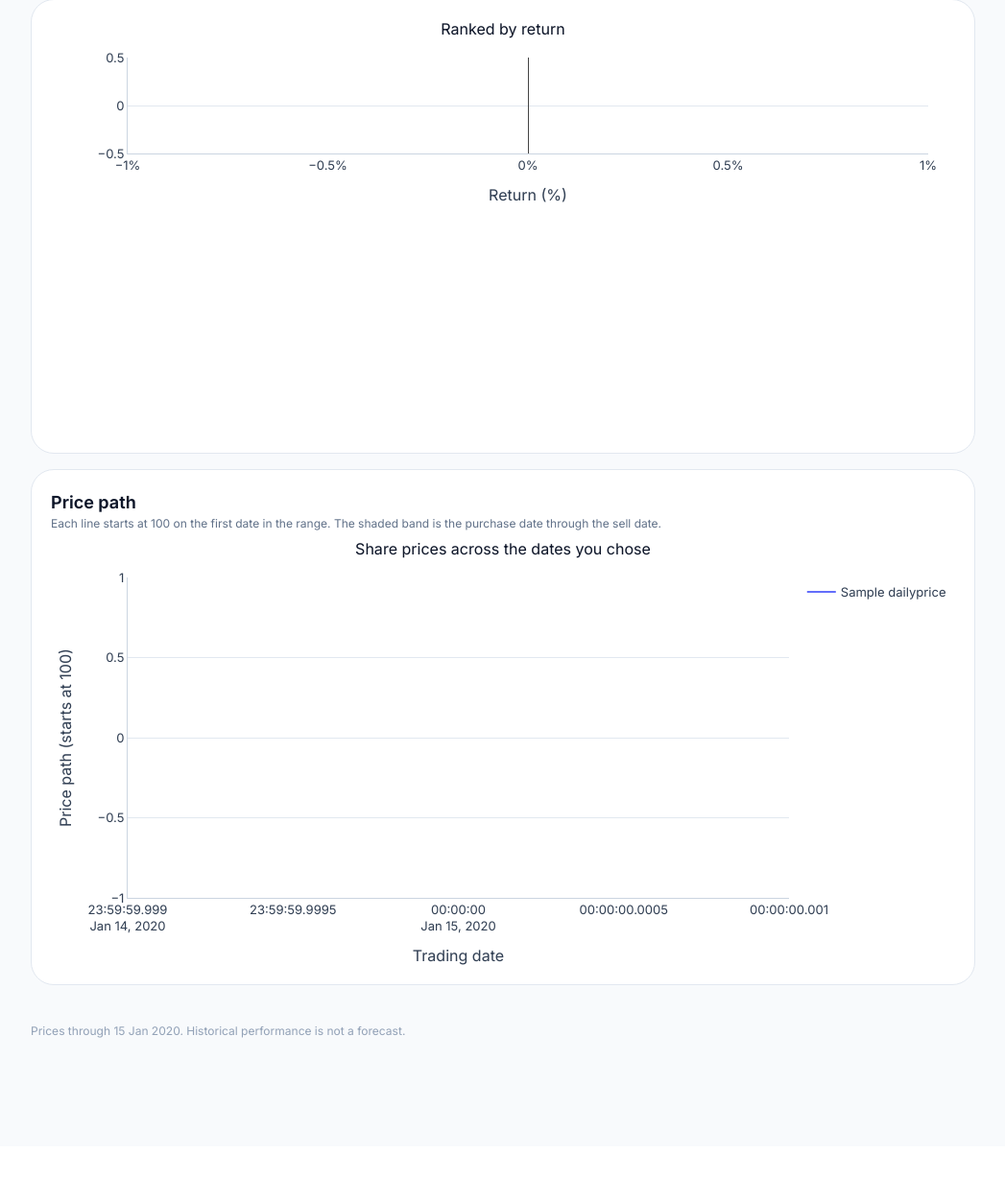
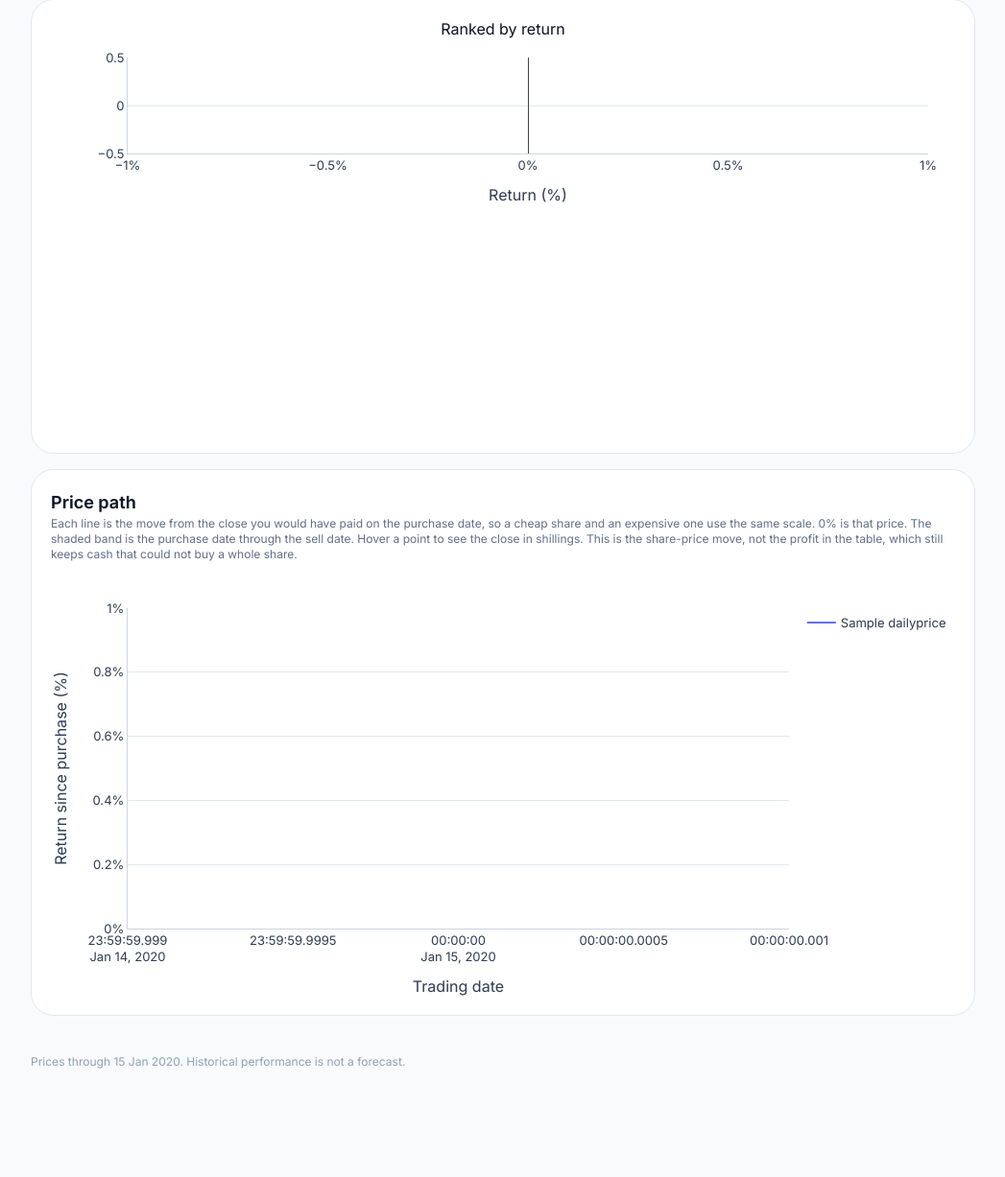
Before and after one commit to matinde/nse, a Django app: page /?section=simulate in a window 1280 px wide. Shown: the part 806-2033 px from the top of the page at 96% size, without its empty margins (232-1279 px from the left). Before the commit the page ends 1888 px from the top, so only its background shows below. Run offline with Django 3.2, Linux system fonts and the light colour scheme; a user stored in the database is signed in; tables that the repository leaves empty hold one stand-in row (values such as "Sample post"); parts of the project's set-up code (start-up, migrations or seed data) failed here and were passed over; some libraries are stand-ins or nearby versions.

Commit message:
Changed Price path Graph

```diff
--- a/platform/market/services/explore.py
+++ b/platform/market/services/explore.py
@@ -232,6 +232,37 @@
     return window
 
 
+def return_window(frame, codes, start, end, purchase):
+    """Percent change from the same close the simulator would pay, not from the graph's first day.
+
+    A KSh 2 share and a KSh 200 share then share one scale: 0% is the purchase price.
+    """
+    window = frame[
+        frame["Code"].isin(list(codes))
+        & (frame["date"].dt.date >= start)
+        & (frame["date"].dt.date <= end)
+    ].copy()
+    if window.empty:
+        return None
+    window = window.sort_values(["Code", "date"])
+    bases = {}
+    for code in codes:
+        history = history_for(frame, code)
+        buy = nearest_on_or_before(history, purchase)
+        if buy is not None and float(buy["price"]) > 0:
+            bases[code] = float(buy["price"])
+            continue
+        first = window[window["Code"] == code]
+        if not first.empty and float(first["price"].iloc[0]) > 0:
+            bases[code] = float(first["price"].iloc[0])
+    window["base_price"] = window["Code"].map(bases)
+    window = window[window["base_price"].fillna(0) > 0]
+    if window.empty:
+        return None
+    window["return_pct"] = (window["price"] / window["base_price"] - 1) * 100
+    return window
+
+
 def _rgba(color, alpha=0.2):
     text = str(color or "#0f766e").strip()
     if text.startswith("#") and len(text) in {4, 7}:
@@ -243,16 +274,33 @@
     return text
 
 
-def path_figure(window, title, bands):
+def path_figure(window, title, bands, y="indexed", y_title=None, as_return=False):
+    line_args = {}
+    if as_return:
+        line_args["custom_data"] = ["price"]
     fig = px.line(
         window,
         x="date",
-        y="indexed",
+        y=y,
         color="display_name",
         title=title,
-        labels={"date": "Trading date", "indexed": "Price path (starts at 100)", "display_name": "Company"},
+        labels={
+            "date": "Trading date",
+            "display_name": "Company",
+            y: y_title or ("Return since purchase (%)" if as_return else "Price path (starts at 100)"),
+        },
+        **line_args,
     )
     _layout(fig, 460, title)
+    if as_return:
+        fig.update_yaxes(
+            ticksuffix="%",
+            zeroline=True,
+            zerolinewidth=1,
+            zerolinecolor="#94a3b8",
+            rangemode="tozero",
+        )
+        fig.update_traces(meta="return")
     color_by_name = {}
     for trace in fig.data:
         color_by_name[trace.name] = getattr(getattr(trace, "line", None), "color", None)
@@ -415,8 +463,15 @@
     bands = []
     if sell >= buy:
         bands = [("Held", buy, sell, "rgba(15,118,110,0.22)")]
-    window = indexed_window(frame, codes, chart_start, chart_end) if codes else None
-    path = path_figure(window, "Share prices across the dates you chose", bands) if window is not None else None
+    window = return_window(frame, codes, chart_start, chart_end, buy) if codes else None
+    path = path_figure(
+        window,
+        "",
+        bands,
+        y="return_pct",
+        y_title="Return since purchase (%)",
+        as_return=True,
+    ) if window is not None else None
     return {
         "notes": notes,
         "over": allocated > float(pot) + 0.01,
--- a/platform/market/static/market/dashboard.js
+++ b/platform/market/static/market/dashboard.js
@@ -87,9 +87,24 @@
       name.textContent = point.data.name || "Price";
       var value = document.createElement("span");
       var number = Number(point.y);
-      value.textContent = isFinite(number)
-        ? number.toLocaleString("en-KE", { maximumFractionDigits: 2 })
-        : String(point.y);
+      var price = point.customdata && point.customdata.length ? Number(point.customdata[0]) : NaN;
+      if (point.data.meta === "return" && isFinite(number)) {
+        var sign = number > 0 ? "+" : "";
+        var priceText = isFinite(price)
+          ? "  ·  KSh " + price.toLocaleString("en-KE", {
+              minimumFractionDigits: Math.abs(price) < 1 ? 3 : 2,
+              maximumFractionDigits: Math.abs(price) < 1 ? 3 : 2,
+            })
+          : "";
+        value.textContent = sign + number.toLocaleString("en-KE", {
+          minimumFractionDigits: 2,
+          maximumFractionDigits: 2,
+        }) + "%" + priceText;
+      } else {
+        value.textContent = isFinite(number)
+          ? number.toLocaleString("en-KE", { maximumFractionDigits: 2 })
+          : String(point.y);
+      }
       row.appendChild(name);
       row.appendChild(value);
       tip.appendChild(row);
--- a/platform/market/templates/market/simulate.html
+++ b/platform/market/templates/market/simulate.html
@@ -104,7 +104,7 @@
   {% endif %}
   <div class="mt-4 rounded-3xl border border-slate-200 bg-white p-3 dark:border-slate-800 dark:bg-slate-900">
     <h2 class="px-2 pt-2 text-lg font-semibold">Price path</h2>
-    <p class="px-2 text-xs text-slate-500">Each line starts at 100 on the first date in the range. The shaded band is the purchase date through the sell date.</p>
+    <p class="px-2 text-xs text-slate-500">Each line is the move from the close you would have paid on the purchase date, so a cheap share and an expensive one use the same scale. 0% is that price. The shaded band is the purchase date through the sell date. Hover a point to see the close in shillings. This is the share-price move, not the profit in the table, which still keeps cash that could not buy a whole share.</p>
     {% if sim.path %}
       <div id="sim-path" class="chart-frame" data-chart="sim-path-data"></div>
       {{ sim.path|json_script:"sim-path-data" }}
```
Also changed, not shown: app.py (+52 -9 lines).
